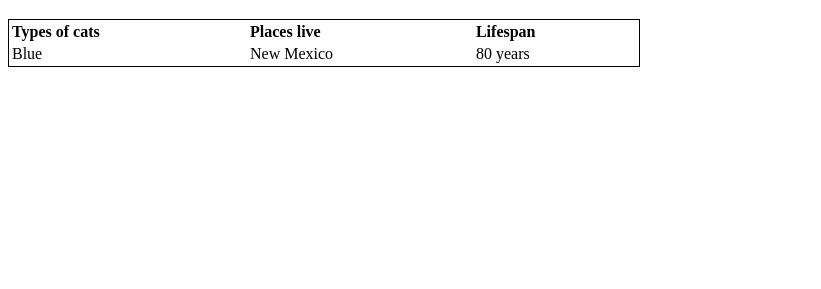
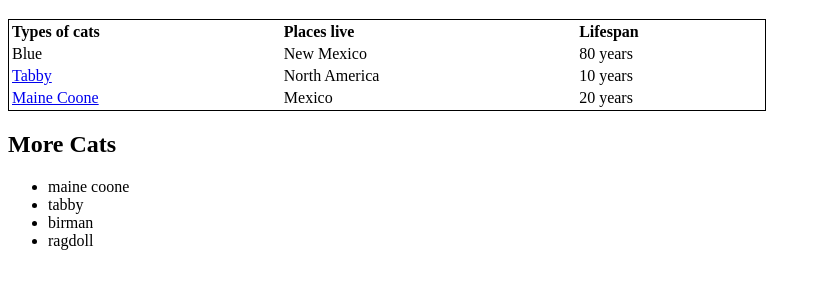
Before and after one commit to Matda1/html1, a plain HTML site: page index.html in a window 1280 px wide. Shown: the part 61-350 px from the top of the page, without its empty margins (0-821 px from the left). Drawn offline with Linux system fonts and the light colour scheme.

Commit message:
New Updates to site

```diff
--- a/index.html
+++ b/index.html
@@ -3,30 +3,51 @@
 <head>
 <meta charset="utf-8">
 <title>Html1</title>
-</head>
 	<style>
 		f{
-			color:blue;
+			color:red;
 		}
-
 	</style>
+	</head>
 
 <body>
 	<h1>Cats</h1>
 
-	<table style="width:50%; border: thin solid; ">
+	<table style="width:60%; border: thin solid; ">
 
  	<tr align="left">
 	 	<th>Types of cats</th>
 	 	<th>Places live</th>
 	 	<th>Lifespan</th>
  	</tr>
-
 	<tr>
 		<td>Blue</td>
 		<td>New Mexico</td>
 		<td>80 years</td>
 	</tr>
 
+	<tr>
+		<td><a href="https://a-z-animals.com/blog/tabby-cat-lifespan-how-long-do-tabby-cats-live/">Tabby</a></td>
+		<td> North America</td>
+		<td> 10 years</td>
+
+	</tr>
+	<tr>
+		<td><a href="mainecoone.html">Maine Coone</a></td>
+		<td>Mexico</td>
+		<td>20 years</td>
+	</tr>
+	</table>
+
+	<h2>More Cats</h2>
+		<ul>
+			<li>maine coone</li>
+			<li>tabby</li>
+			<li>birman</li>
+			<li>ragdoll</li>
+
+	</ul>
+
+
 </body>
 </html>
```
Also changed, not shown: mainecoone.html (added, +11 -0 lines).
